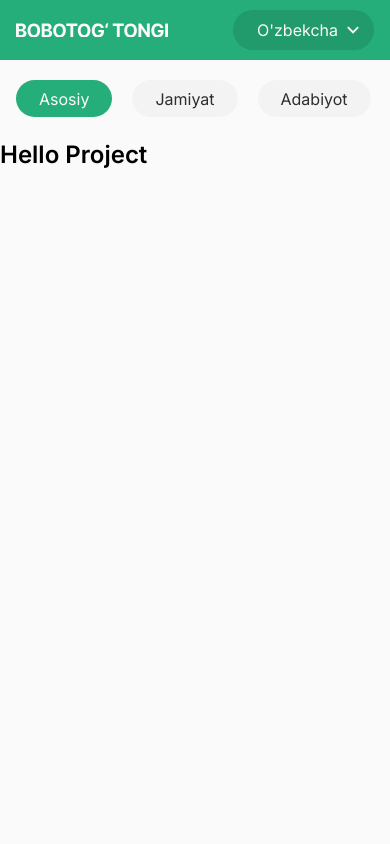
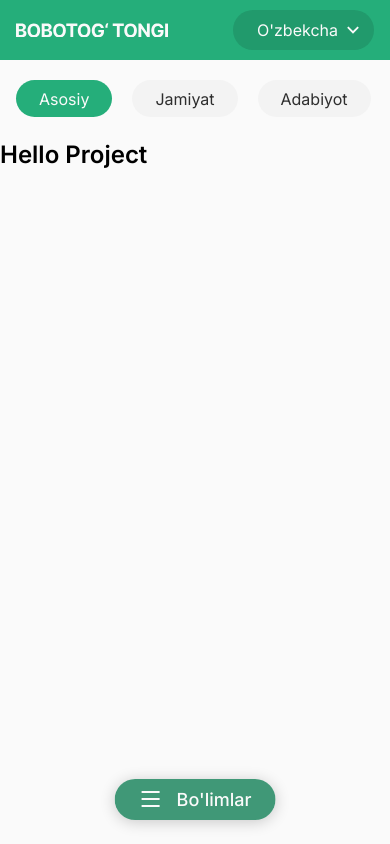
Before and after one commit to Sadullo1992/newspaper, a Next.js app: page / in a window 390 px wide. Built offline with nearby package versions, Linux system fonts and the light colour scheme.

Commit message:
feat: add mobile-menu btn

```diff
--- a/components/Header.tsx
+++ b/components/Header.tsx
@@ -5,6 +5,7 @@ import Button from './Button';
 import Dropdown from './Dropdown';
 import Logo from './Logo';
 import Modal from './Modal';
+import MenuIcon from './MenuIcon';
 const MediaQuery = dynamic(() => import('react-responsive'), {
   ssr: false,
 });
@@ -46,6 +47,10 @@ export default function Header() {
                 <span>Barchasi</span>
                 <ArrowIcon />
               </Button>
+              <Button className="mobile-menu">
+                <MenuIcon />
+                <span>Bo&#39;limlar</span>
+              </Button>
             </nav>
             <Dropdown />
           </div>
--- /dev/null
+++ b/components/MenuIcon.tsx
@@ -0,0 +1,7 @@
+export default function MenuIcon() {
+  return (
+    <svg width="24" height="24" viewBox="0 0 24 24" fill="none" xmlns="http://www.w3.org/2000/svg">
+      <path d="M3 4H21V6H3V4ZM3 11H21V13H3V11ZM3 18H21V20H3V18Z" fill="#FAFAFA" />
+    </svg>
+  );
+}
--- a/styles/layout/_nav.scss
+++ b/styles/layout/_nav.scss
@@ -23,6 +23,9 @@
     .btn--link:nth-child(1) {
       display: initial;
     }
+    .btn--arrow {
+      display: none;
+    }
   }
   @include mobile {
     top: 80px;
@@ -31,4 +34,30 @@
   @include mobilesmall {
     padding-left: 16px;
   }
+  .mobile-menu {
+    position: fixed;
+    bottom: 24px;
+    z-index: 4;
+    color: $white;
+    background-color: $green;
+    padding: 8px 24px;
+    font-size: 18px;
+    font-weight: 500;
+    line-height: 25.2px;
+    @include flexcenter;
+    display: none;
+    gap: 14px;
+    border-radius: 52px;
+    background: linear-gradient(0deg, rgba(0, 0, 0, 0.2), rgba(0, 0, 0, 0.2)),
+      rgba(37, 174, 122, 0.8);
+    box-shadow: 0px 2px 15px rgba(0, 0, 0, 0.2);
+    left: 50%;
+    transform: translateX(-50%);
+    svg {
+      fill: $white;
+    }
+    @include tablet {
+      display: flex;
+    }
+  }
 }
```
Also changed, not shown: assets/icons/menu.svg (added).
